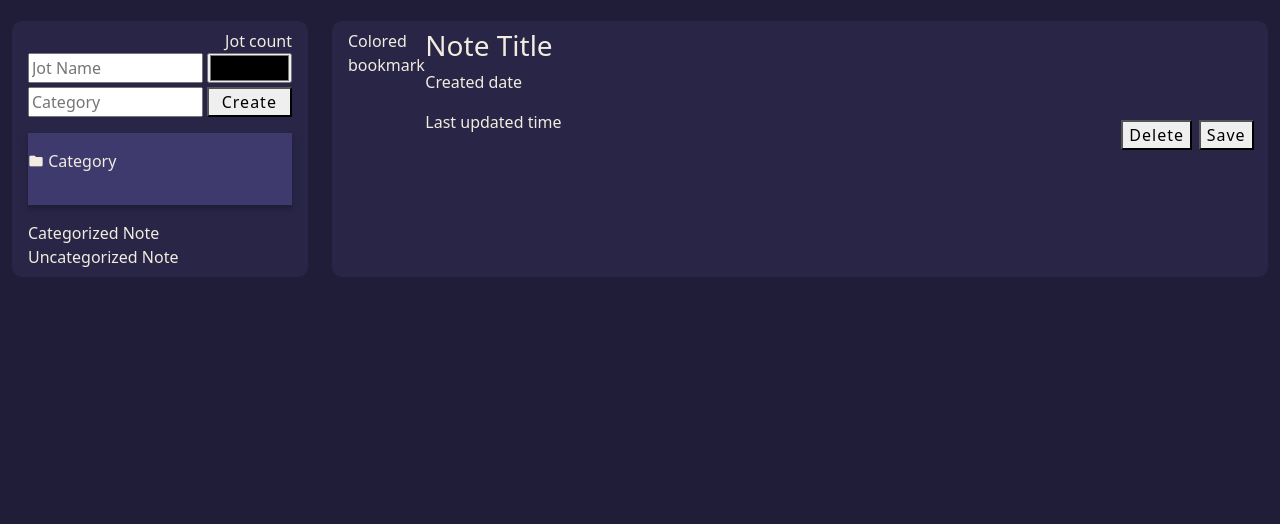
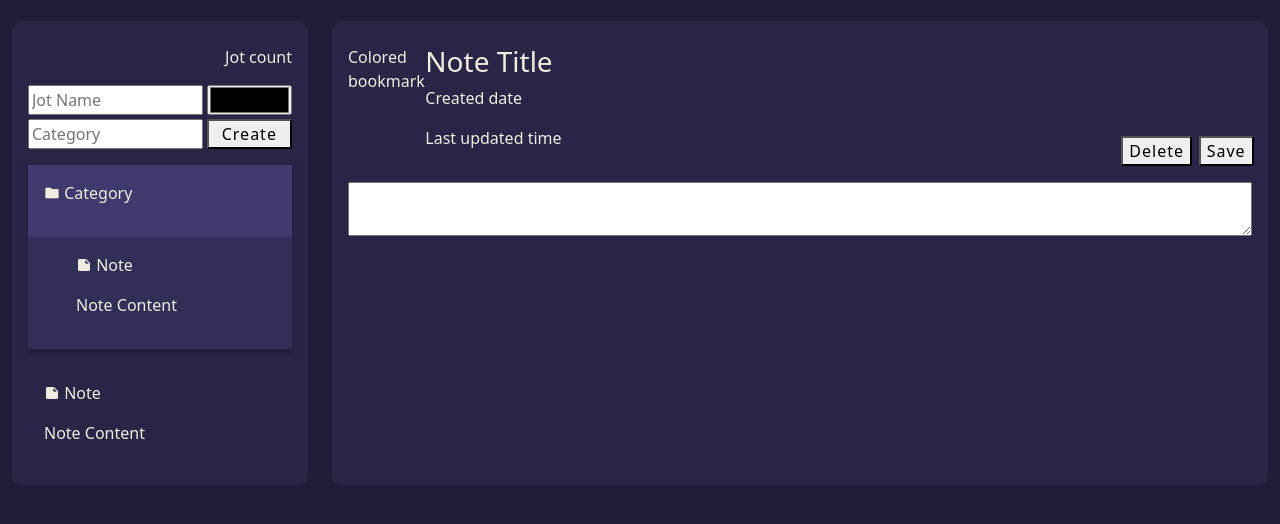
Before and after one commit to santyclause/jot, a website with bundled scripts: page index.html in a window 1280 px wide. Shown: the part 48-572 px from the top of the page. Built offline with nearby package versions, Linux system fonts and the light colour scheme; a script that the page names is missing.

Commit message:
even more styling

```diff
--- a/assets/style/style.css
+++ b/assets/style/style.css
@@ -2,9 +2,19 @@
   --light: #F1ECDF;
   --darker: #1F1D38;
   --dark: #282546;
+  --darkLight: #312e57;
   --darkLighter: #3e3a6d;
   --primary: #1E8DA6;
   --secondary: #E1561B;
+}
+
+p {
+  margin: 0;
+}
+
+.bgm-darker {
+  background-color: var(--darker);
+  color: var(--light)
 }
 
 .my-card {
@@ -14,16 +24,28 @@
   padding: 0.5em 1em;
 }
 
+.category-cont {
+  box-shadow: 0px 4px 4px var(--darker);
+  margin: 1em 0;
+}
+
 .category {
   background-color: var(--darkLighter);
-  box-shadow: 0px 4px 4px var(--darker);
-  padding: 1em 0;
-  margin: 1em 0;
+  padding: 1em;
   display: flex;
   align-items: center;
 }
 
-.bgm-darker {
-  background-color: var(--darker);
-  color: var(--light)
+.categorized-note {
+  background-color: var(--darkLight);
+  padding: 1em 3em;
 }
+
+.uncategorized-note {
+  padding: 1em;
+}
+
+.text-cont {
+  display: flex;
+  flex: 2;
+}
--- a/index.html
+++ b/index.html
@@ -25,7 +25,7 @@
       <div class="col-md-3">
         <div class="my-card">
           <!-- NOTE Jot count -->
-          <div class="text-end">
+          <div class="text-end my-3">
             Jot count
           </div>
           <!-- STUB Form-->
@@ -51,19 +51,31 @@
           <div class="container-fluid p-0">
             <section class="row">
               <div class="col-12">
+                <div class="category-cont">
                   <div class="category" role="button">
                     <p>
                       <i class="mdi mdi-folder"></i>
                       <span>Category</span>
                     </p>
                   </div>
-                <div>
-                  Categorized Note
+                  <div class="categorized-note">
+                    <p>
+                      <i class="mdi mdi-note"></i>
+                      <span>Note</span>
+                    </p>
+                    <p>Note Content</p>
+                  </div>
                 </div>
               </div>
               <div class="col-12">
-                <div>
-                  Uncategorized Note
+                <div class="uncategorized-note">
+                  <p>
+                    <i class="mdi mdi-note"></i>
+                    <span>Note</span>
+                  </p>
+                  <p>
+                    Note Content
+                  </p>
                 </div>
               </div>
             </section>
@@ -75,7 +87,7 @@
       <div class="col-md-9">
         <div class="my-card">
           <!-- SECTION Note details -->
-          <section class="row">
+          <section class="row my-3">
             <div class="col-1">
               <div>Colored bookmark</div>
             </div>
@@ -94,6 +106,9 @@
             </div>
           </section>
           <!-- !SECTION -->
+          <div class="text-cont">
+            <textarea class="w-100 h-100"></textarea>
+          </div>
         </div>
       </div>
       <!-- !SECTION -->
```
Lines whose indentation alone changed are shown as unchanged.
